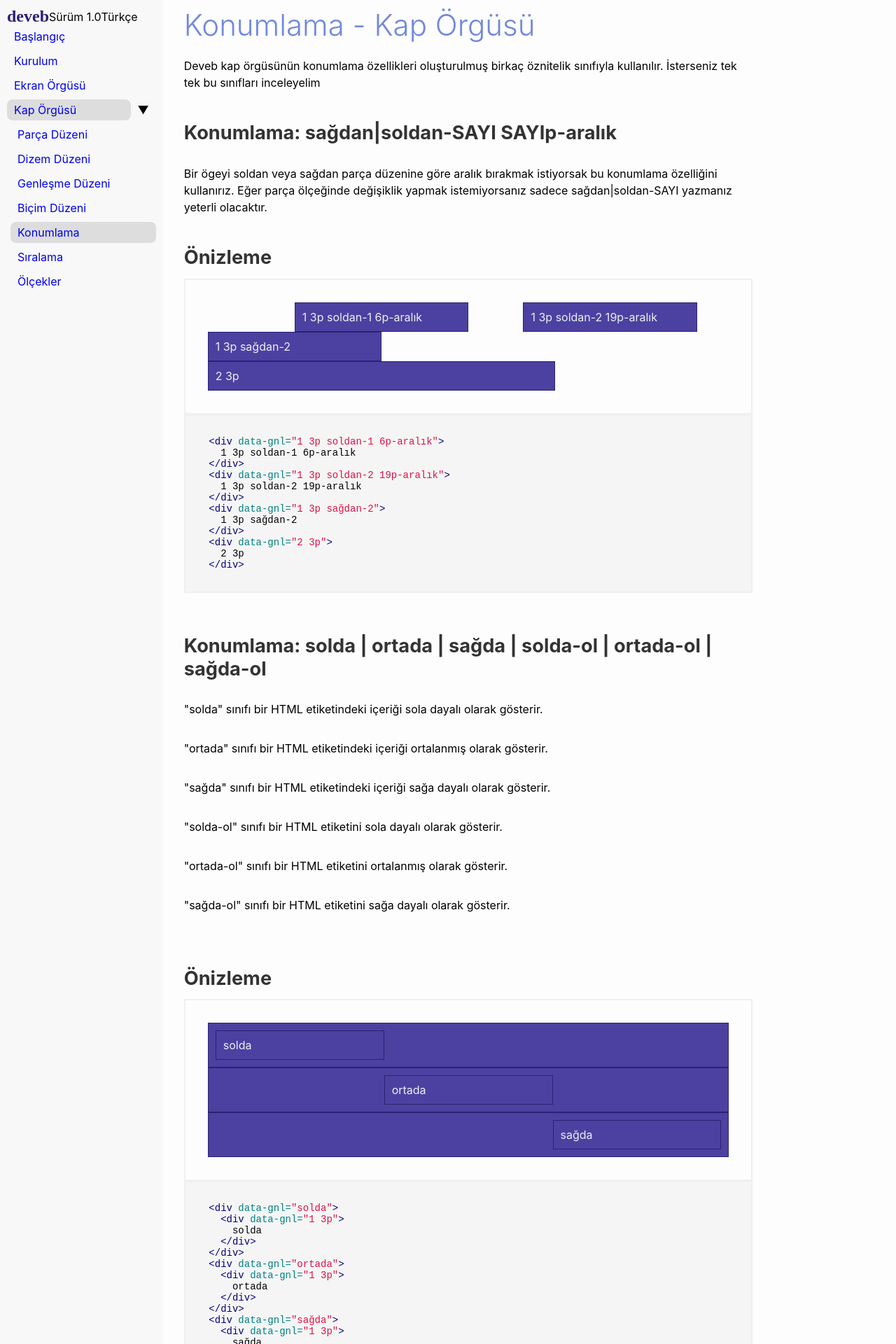
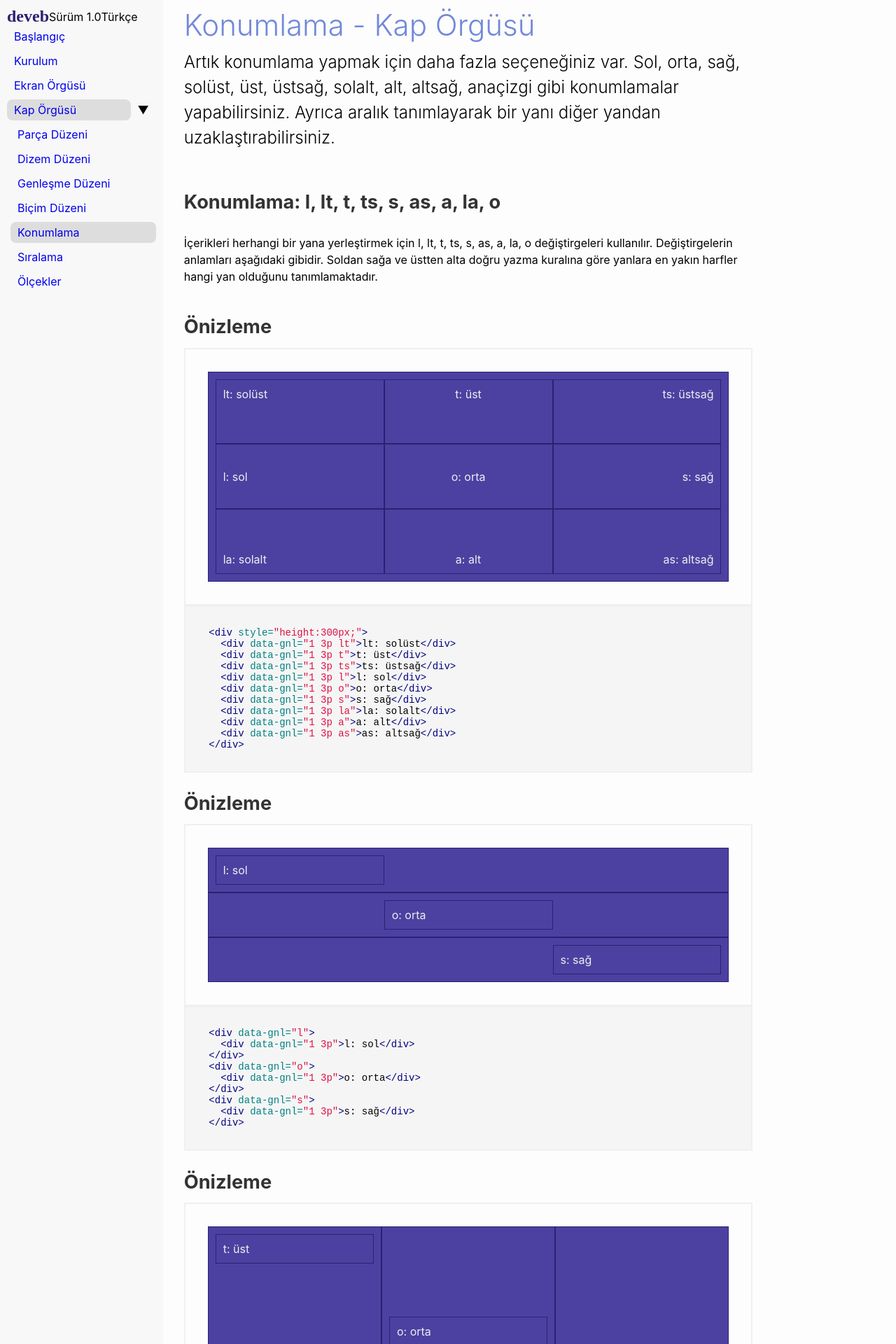
Before and after one commit to data-deveb/data-deveb.github.io, a Jekyll site: the page built from 1.0/tr/kap-orgusu/konumlama.html, in a window 1280 px wide. Shown: the top 1920 px of the page at 70% size. Built offline with Jekyll 4.4.1, drawn with Linux system fonts in a browser that asks for light colours; some web fonts are replaced; some of the changed text lies outside the part shown.

Commit message:
deveb 1.0 konumlama
Geliştirilen konumlama özellikleri.

```diff
--- a/1.0/tr/kap-orgusu/konumlama.html
+++ b/1.0/tr/kap-orgusu/konumlama.html
@@ -3,7 +3,143 @@ layout: s1n0/varsayilan
 title: Konumlama - Kap Örgüsü
 ---
 
-  <p>Deveb kap örgüsünün konumlama özellikleri oluşturulmuş birkaç öznitelik sınıfıyla kullanılır. İsterseniz tek tek bu sınıfları inceleyelim</p>
+  <p class="girlik">
+    Artık konumlama yapmak için daha fazla seçeneğiniz var. Sol, orta, sağ, solüst, üst, üstsağ, solalt, alt, altsağ, anaçizgi gibi konumlamalar yapabilirsiniz. Ayrıca aralık tanımlayarak bir yanı diğer yandan uzaklaştırabilirsiniz.
+  </p>
+
+  <h3>Konumlama: l, lt, t, ts, s, as, a, la, o</h3>
+  <p>
+    İçerikleri herhangi bir yana yerleştirmek için l, lt, t, ts, s, as, a, la, o değiştirgeleri kullanılır. Değiştirgelerin anlamları aşağıdaki gibidir. Soldan sağa ve üstten alta doğru yazma kuralına göre yanlara en yakın harfler hangi yan olduğunu tanımlamaktadır.
+  </p>
+
+  <div class="örnek">
+    <h3>Önizleme</h3>
+    <div class="önizleme">
+      <div style="height:300px;">
+        <div data-gnl="1 3p lt">lt: solüst</div>
+        <div data-gnl="1 3p t">t: üst</div>
+        <div data-gnl="1 3p ts">ts: üstsağ</div>
+        <div data-gnl="1 3p l">l: sol</div>
+        <div data-gnl="1 3p o">o: orta</div>
+        <div data-gnl="1 3p s">s: sağ</div>
+        <div data-gnl="1 3p la">la: solalt</div>
+        <div data-gnl="1 3p a">a: alt</div>
+        <div data-gnl="1 3p as">as: altsağ</div>
+      </div>
+    </div>
+  </div>
+  {% highlight html %}
+    <div style="height:300px;">
+      <div data-gnl="1 3p lt">lt: solüst</div>
+      <div data-gnl="1 3p t">t: üst</div>
+      <div data-gnl="1 3p ts">ts: üstsağ</div>
+      <div data-gnl="1 3p l">l: sol</div>
+      <div data-gnl="1 3p o">o: orta</div>
+      <div data-gnl="1 3p s">s: sağ</div>
+      <div data-gnl="1 3p la">la: solalt</div>
+      <div data-gnl="1 3p a">a: alt</div>
+      <div data-gnl="1 3p as">as: altsağ</div>
+    </div>
+  {% endhighlight %}
+
+  <div class="örnek">
+    <h3>Önizleme</h3>
+    <div class="önizleme">
+      <div data-gnl="l">
+        <div data-gnl="1 3p">l: sol</div>
+      </div>
+      <div data-gnl="o">
+        <div data-gnl="1 3p">o: orta</div>
+      </div>
+      <div data-gnl="s">
+        <div data-gnl="1 3p">s: sağ</div>
+      </div>
+    </div>
+  </div>
+  {% highlight html %}
+    <div data-gnl="l">
+      <div data-gnl="1 3p">l: sol</div>
+    </div>
+    <div data-gnl="o">
+      <div data-gnl="1 3p">o: orta</div>
+    </div>
+    <div data-gnl="s">
+      <div data-gnl="1 3p">s: sağ</div>
+    </div>
+  {% endhighlight %}
+  <div class="örnek">
+    <h3>Önizleme</h3>
+    <div class="önizleme">
+      <div data-gnl="1 3p t" style="height:300px;">
+        <div>t: üst</div>
+      </div>
+      <div data-gnl="1 3p o" style="height:300px;">
+        <div>o: orta</div>
+      </div>
+      <div data-gnl="1 3p a" style="height:300px;">
+        <div>a: alt</div>
+      </div>
+    </div>
+  </div>
+  {% highlight html %}
+    <div data-gnl="l">
+      <div data-gnl="1 3p">l: sol</div>
+    </div>
+    <div data-gnl="o">
+      <div data-gnl="1 3p">o: orta</div>
+    </div>
+    <div data-gnl="s">
+      <div data-gnl="1 3p">s: sağ</div>
+    </div>
+  {% endhighlight %}
+
+  <h3>Konumlama: _l, _lt, _t, _ts, _s, _as, _a, _la, _o</h3>
+  <p>
+    Bir ögenin kendisini herhangi bir yana yerleştirmek için _l, _lt, _t, _ts, _s, _as, _a, _la, _o değiştirgeleri kullanılır. Değiştirgelerin anlamları aşağıdaki gibidir. Soldan sağa ve üstten alta doğru yazma kuralına göre yanlara en yakın harfler hangi yan olduğunu tanımlamaktadır.
+  </p>
+  <div class="örnek">
+    <h3>Önizleme</h3>
+    <div class="önizleme">
+      <div style="height:150px;">
+        <div data-gnl="3 10p _t">_t: kendisi üst</div>
+        <div data-gnl="3 10p _o">_o: kendisi orta</div>
+        <div data-gnl="3 10p _a">_a: kendisi alt</div>
+      </div>
+      <div style="height:150px;">
+        <div data-gnl="3 10p _l">_l: kendisi sol</div>
+        <div data-gnl="3 10p _o">_o: kendisi orta</div>
+        <div data-gnl="3 10p _s">_s: kendisi sağ</div>
+      </div>
+      <div style="height:150px;">
+        <div data-gnl="3 10p _lt">_lt: kendisi solüst</div>
+        <div data-gnl="3 10p _as">_as: kendisi altsağ</div>
+      </div>
+      <div style="height:150px;">
+        <div data-gnl="3 10p _la">_la: kendisi solalt</div>
+        <div data-gnl="3 10p _ts">_ts: kendisi üstsağ</div>
+      </div>
+    </div>
+  </div>
+  {% highlight html %}
+    <div style="height:150px;">
+      <div data-gnl="3 10p _t">_t: kendisi üst</div>
+      <div data-gnl="3 10p _o">_o: kendisi orta</div>
+      <div data-gnl="3 10p _a">_a: kendisi alt</div>
+    </div>
+    <div style="height:150px;">
+      <div data-gnl="3 10p _l">_l: kendisi sol</div>
+      <div data-gnl="3 10p _o">_o: kendisi orta</div>
+      <div data-gnl="3 10p _s">_s: kendisi sağ</div>
+    </div>
+    <div style="height:150px;">
+      <div data-gnl="3 10p _lt">_lt: kendisi solüst</div>
+      <div data-gnl="3 10p _as">_as: kendisi altsağ</div>
+    </div>
+    <div style="height:150px;">
+      <div data-gnl="3 10p _la">_la: kendisi solalt</div>
+      <div data-gnl="3 10p _ts">_ts: kendisi üstsağ</div>
+    </div>
+  {% endhighlight %}
 
   <h3>Konumlama: <span data-metin="dikkat">sağdan|soldan-SAYI SAYIp-aralık</span></h3>
   <p>Bir ögeyi soldan veya sağdan parça düzenine göre aralık bırakmak istiyorsak bu konumlama özelliğini kullanırız. Eğer parça ölçeğinde değişiklik yapmak istemiyorsanız sadece sağdan|soldan-SAYI yazmanız yeterli olacaktır.</p>
@@ -38,8 +174,8 @@ title: Konumlama - Kap Örgüsü
       2 3p
     </div>
   {% endhighlight %}
-  <p></p>
 
+  <!--
   <h3>Konumlama: <span data-metin="dikkat">solda | ortada | sağda | solda-ol | ortada-ol | sağda-ol</span></h3>
   <p>"solda" sınıfı bir HTML etiketindeki içeriği sola dayalı olarak gösterir.</p>
   <p>"ortada" sınıfı bir HTML etiketindeki içeriği ortalanmış olarak gösterir.</p>
@@ -169,7 +305,7 @@ title: Konumlama - Kap Örgüsü
     </div>
   {% endhighlight %}
   <p></p>
-
+-->
 
   <h3>Konumlama: <span data-metin="dikkat">araları-aralık | dengeli-aralık</span></h3>
   <p>"araları-aralık" sınıfı bir HTML etiketindeki içeriği en sağa ve sola yayarak gösterir.</p>
```
